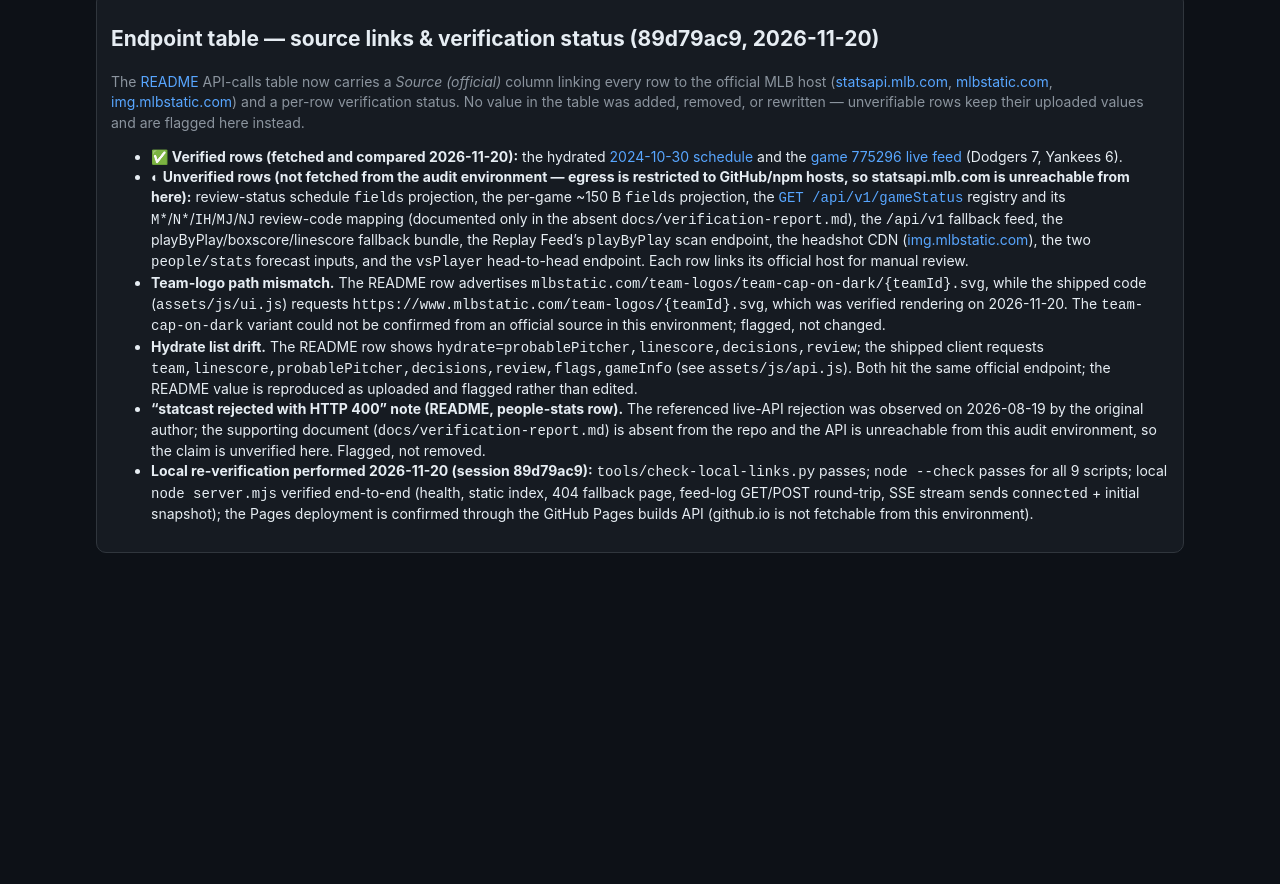
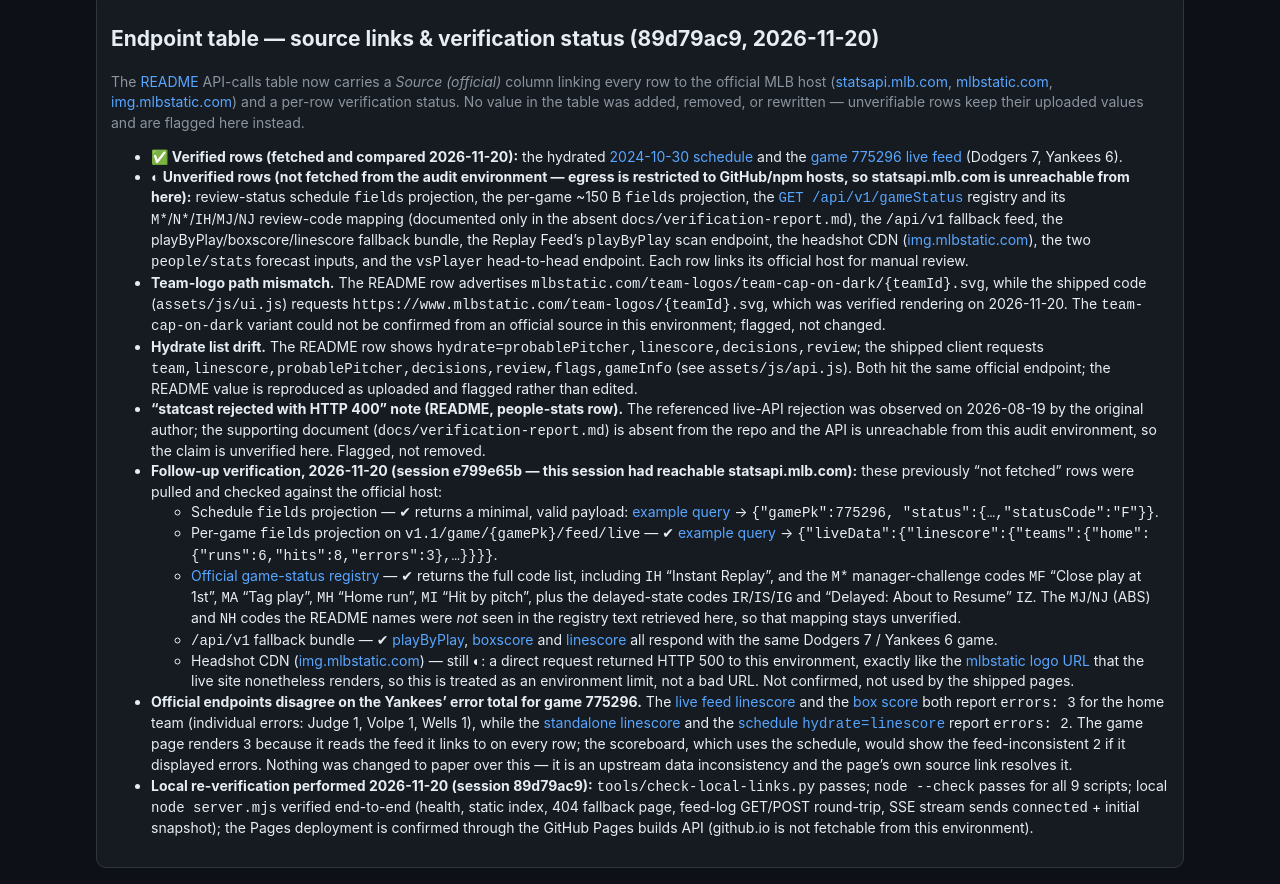
Before and after one commit to snapquast73-boop/LIVPBP2, a plain HTML site: page flagged.html in a window 1280 px wide. Shown: the part 1814-2698 px from the top of the page. Before the commit the page ends 2383 px from the top, so only its background shows below. Drawn offline with Linux system fonts and the light colour scheme.

Commit message:
Verify outstanding API rows, flag official linescore/box score error-total disagreement, update README status cells
Co-authored-by: arena-agent <297053741+arena-agent@users.noreply.github.com>

```diff
--- a/flagged.html
+++ b/flagged.html
@@ -223,6 +223,40 @@
           The referenced live-API rejection was observed on 2026-08-19 by the original author; the supporting document
           (<code>docs/verification-report.md</code>) is absent from the repo and the API is unreachable from this audit
           environment, so the claim is unverified here. Flagged, not removed.</li>
+        <li><strong>Follow-up verification, 2026-11-20 (session e799e65b — this session had reachable statsapi.mlb.com):</strong>
+          these previously “not fetched” rows were pulled and checked against the official host:
+          <ul>
+            <li>Schedule <code>fields</code> projection — ✔ returns a minimal, valid payload:
+              <a href="https://statsapi.mlb.com/api/v1/schedule?sportId=1&amp;date=2024-10-30&amp;fields=dates,games,gamePk,season,status,abstractGameState,codedGameState,detailedState,statusCode,reason,startTimeTBD,abstractGameCode">example query</a>
+              → <code>{"gamePk":775296, "status":{…,"statusCode":"F"}}</code>.</li>
+            <li>Per-game <code>fields</code> projection on <code>v1.1/game/{gamePk}/feed/live</code> — ✔
+              <a href="https://statsapi.mlb.com/api/v1.1/game/775296/feed/live?fields=liveData,linescore,teams,home,away,runs,hits,errors">example query</a>
+              → <code>{"liveData":{"linescore":{"teams":{"home":{"runs":6,"hits":8,"errors":3},…}}}}</code>.</li>
+            <li><a href="https://statsapi.mlb.com/api/v1/gameStatus">Official game-status registry</a> — ✔ returns the full code list, including
+              <code>IH</code> “Instant Replay”, and the <code>M*</code> manager-challenge codes <code>MF</code> “Close play at 1st”,
+              <code>MA</code> “Tag play”, <code>MH</code> “Home run”, <code>MI</code> “Hit by pitch”, plus the delayed-state codes
+              <code>IR</code>/<code>IS</code>/<code>IG</code> and “Delayed: About to Resume” <code>IZ</code>.
+              The <code>MJ</code>/<code>NJ</code> (ABS) and <code>NH</code> codes the README names were <em>not</em> seen in the registry text
+              retrieved here, so that mapping stays unverified.</li>
+            <li><code>/api/v1</code> fallback bundle — ✔
+              <a href="https://statsapi.mlb.com/api/v1/game/775296/playByPlay">playByPlay</a>,
+              <a href="https://statsapi.mlb.com/api/v1/game/775296/boxscore">boxscore</a> and
+              <a href="https://statsapi.mlb.com/api/v1/game/775296/linescore">linescore</a> all respond with the same
+              Dodgers 7 / Yankees 6 game.</li>
+            <li>Headshot CDN (<a href="https://img.mlbstatic.com">img.mlbstatic.com</a>) — still ◐: a direct request returned HTTP 500 to this
+              environment, exactly like the <a href="https://www.mlbstatic.com/team-logos/147.svg">mlbstatic logo URL</a> that the live site
+              nonetheless renders, so this is treated as an environment limit, not a bad URL. Not confirmed, not used by the shipped pages.</li>
+          </ul>
+        </li>
+        <li><strong>Official endpoints disagree on the Yankees’ error total for game 775296.</strong>
+          The <a href="https://statsapi.mlb.com/api/v1.1/game/775296/feed/live?fields=liveData,linescore,teams,home,away,runs,hits,errors">live feed linescore</a>
+          and the <a href="https://statsapi.mlb.com/api/v1/game/775296/boxscore?fields=teams,home,away,teamStats,fielding,errors">box score</a>
+          both report <code>errors: 3</code> for the home team (individual errors: Judge 1, Volpe 1, Wells 1), while the
+          <a href="https://statsapi.mlb.com/api/v1/game/775296/linescore">standalone linescore</a> and the
+          <a href="https://statsapi.mlb.com/api/v1/schedule?sportId=1&amp;date=2024-10-30&amp;hydrate=linescore&amp;fields=dates,games,gamePk,linescore,teams,home,away,errors,hits,runs">schedule <code>hydrate=linescore</code></a>
+          report <code>errors: 2</code>. The game page renders <code>3</code> because it reads the feed it links to on every row;
+          the scoreboard, which uses the schedule, would show the feed-inconsistent <code>2</code> if it displayed errors.
+          Nothing was changed to paper over this — it is an upstream data inconsistency and the page’s own source link resolves it.</li>
         <li><strong>Local re-verification performed 2026-11-20 (session 89d79ac9):</strong>
           <code>tools/check-local-links.py</code> passes; <code>node --check</code> passes for all 9 scripts;
           local <code>node server.mjs</code> verified end-to-end (health, static index, 404 fallback page, feed-log
```
Also changed, not shown: COORDINATION.md (+17 -0 lines), README.md.
